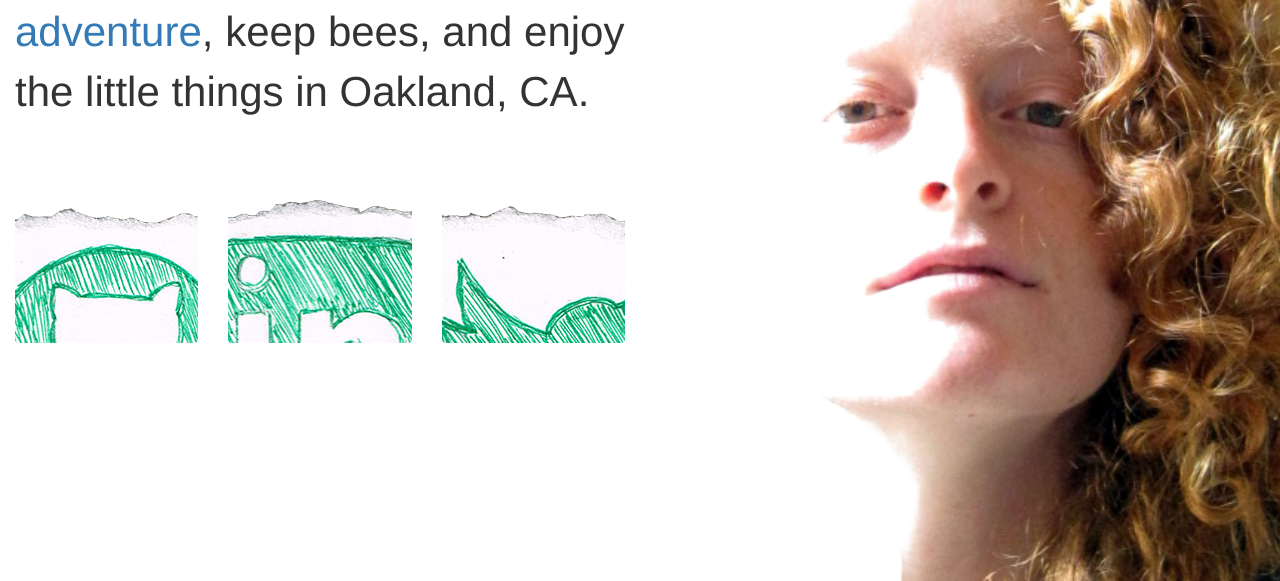
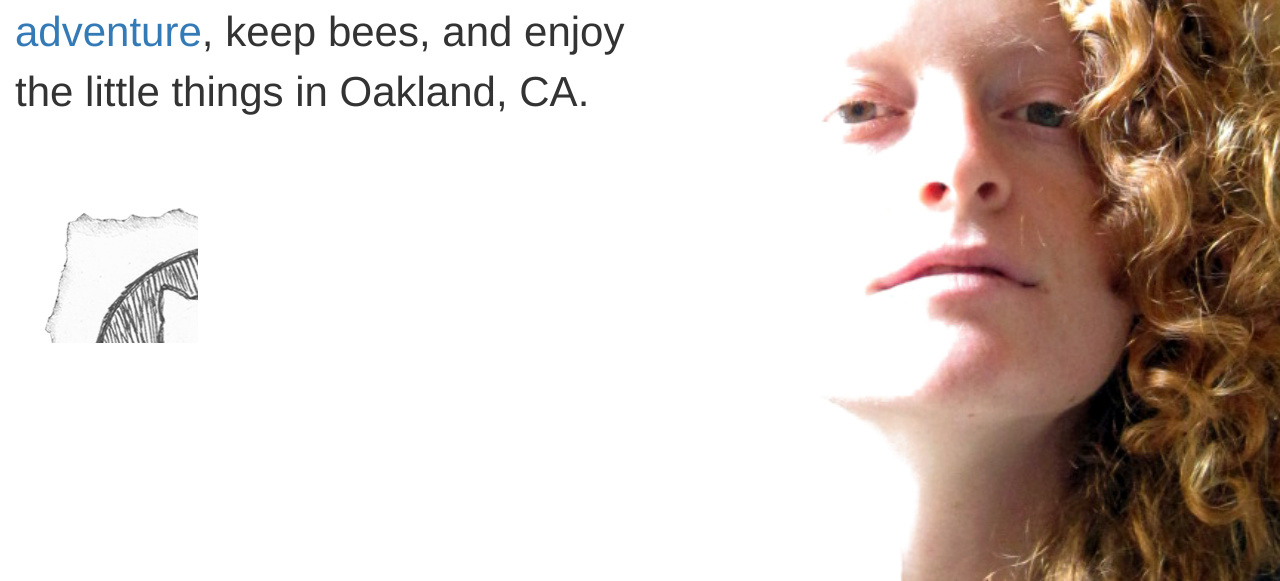
Before and after one commit to KaiBot3000/webpage, a Flask app: page / in a window 1280 px wide. Shown: the part 219-800 px from the top of the page. Run offline with Flask 2, Linux system fonts and the light colour scheme; some libraries are stand-ins or nearby versions.

Commit message:
two-color version of images, color on hover

```diff
--- a/static/webpage.css
+++ b/static/webpage.css
@@ -31,10 +31,16 @@ text {
     margin-bottom: 10px;
     height:160px;
     display:block;
+    background-size: contain;
+    width: 100%;
 }
 
 #github {
-    background:transparent url("images/btn-github.png") center top no-repeat;
+    background:transparent url("images/btn-github.png") left top no-repeat;
+}
+
+#github:hover {
+    background-position: -400px 0px
 }
 
 #linkedin {
--- a/templates/home.html
+++ b/templates/home.html
@@ -29,12 +29,12 @@
   	    <div class="col-md-2 col-xs-12">
     	  	<a href="https://github.com/KaiDalgleish" target="_blank" class="btn" id="github"></a>
     	  </div>
-  	    <div class="col-md-2 col-xs-12">
+<!--   	    <div class="col-md-2 col-xs-12">
     	  	<a href="https://www.linkedin.com/in/kaidalgleish" target="_blank" class="btn" id="linkedin"></a>
     	  </div>
   	    <div class="col-md-2 col-xs-12">
     	  	<a href="https://twitter.com/kaidalgleish" target="_blank" class="btn" id="twitter"></a>
-    	  </div>
+    	  </div> -->
     	</div>
   	</div>
 
```
Also changed, not shown: static/images/btn-arrow.png, static/images/btn-github.png, static/images/btn-linkedin.png, static/images/btn-resume.png, static/images/btn-twitter.png.
